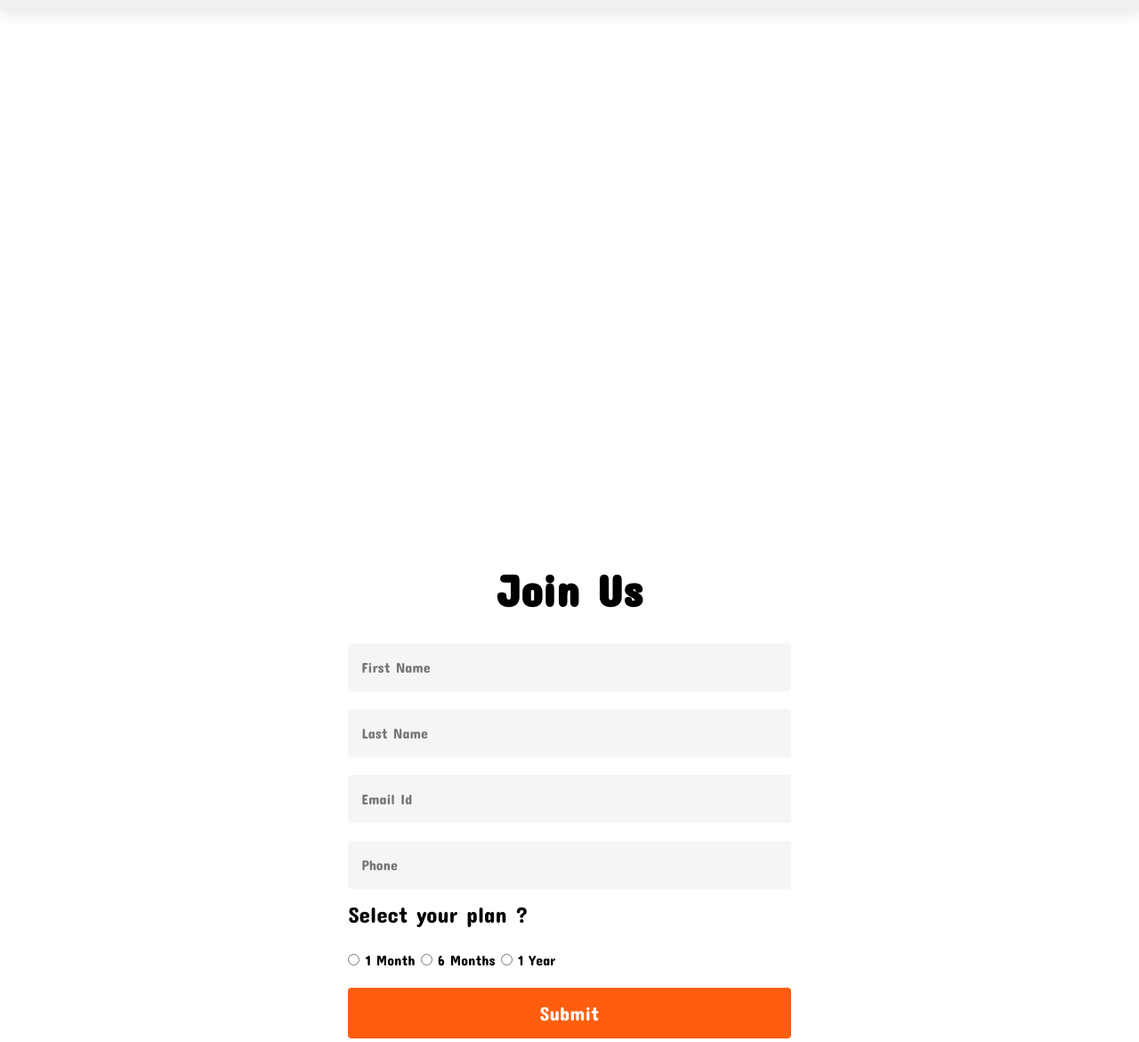
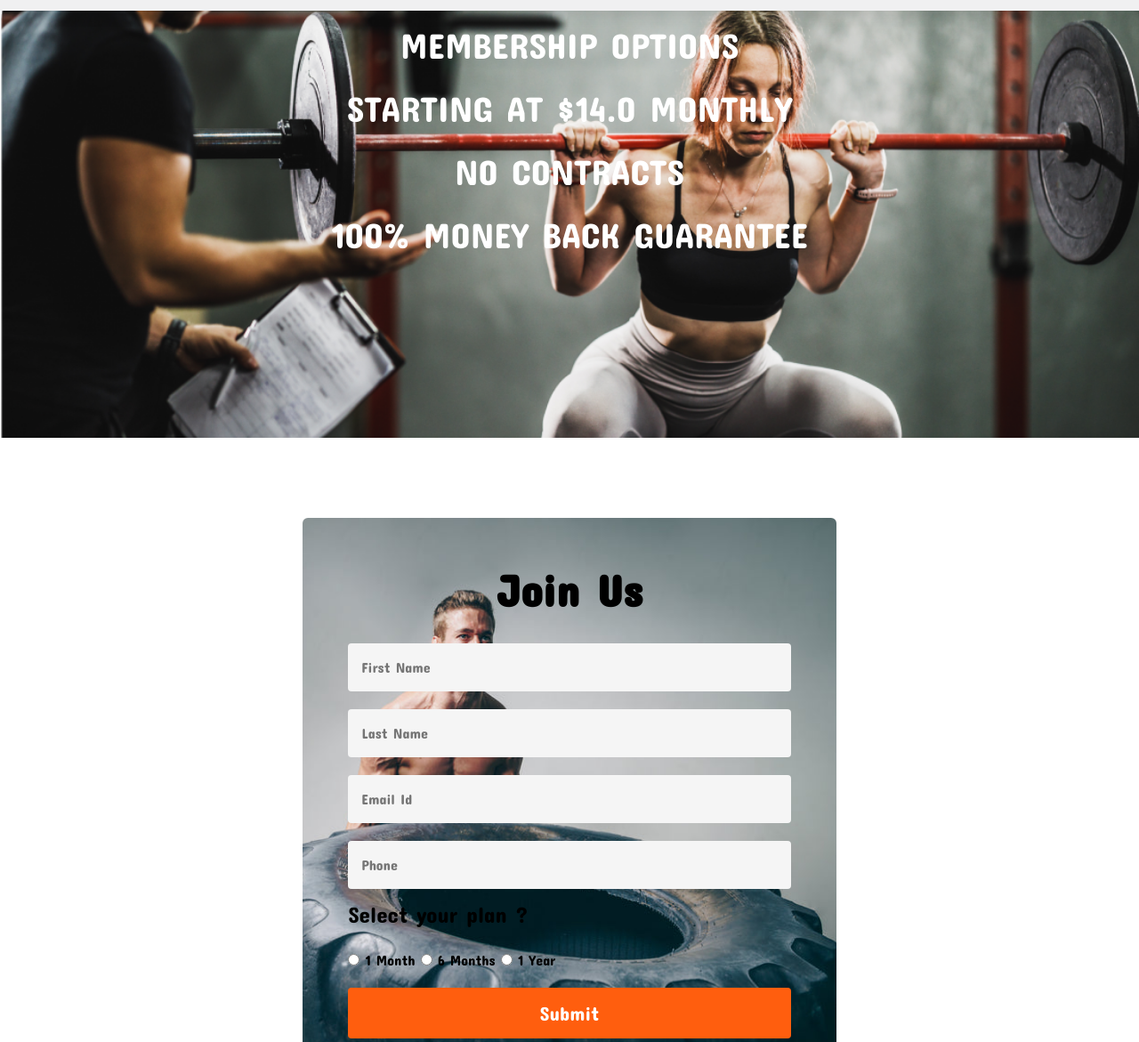
Before and after one commit to MhatreJayesh/GYM-WEBSITE, a plain HTML site: page JoiningForm.html in a window 1280 px wide. Shown: the part 106-1277 px from the top of the page at 89% size. Drawn offline with nearby package versions, Linux system fonts and the light colour scheme; the site is published under a folder, as on GitHub Pages, so addresses that start at the root find nothing.

Commit message:
Update Forms.css

```diff
--- a/Forms.css
+++ b/Forms.css
@@ -9,7 +9,7 @@
 #form_bg {
     width: 100%;
     height: 60vh;
-    background-image: url(/Images/Forms_img/f4.png);
+    background-image: url(./Images/Forms_img/f4.png);
     background-repeat: no-repeat;
     background-size: cover;
     background-position: 40% 20%;
@@ -33,7 +33,7 @@
 }
 
 #RegularForm form {
-    background-image: url(/Images/Forms_img/f5.jpg);
+    background-image: url(./Images/Forms_img/f5.jpg);
     background-repeat: no-repeat;
     background-size: cover;
     background-position: center;
@@ -101,7 +101,7 @@
 #personal_form_bg{
     width: 100%;
     height: 60vh;
-    background-image: url(/Images/Forms_img/f4.png);
+    background-image: url(./Images/Forms_img/f4.png);
     background-repeat: no-repeat;
     background-size: cover;
     background-position: 40% 20%;
```
